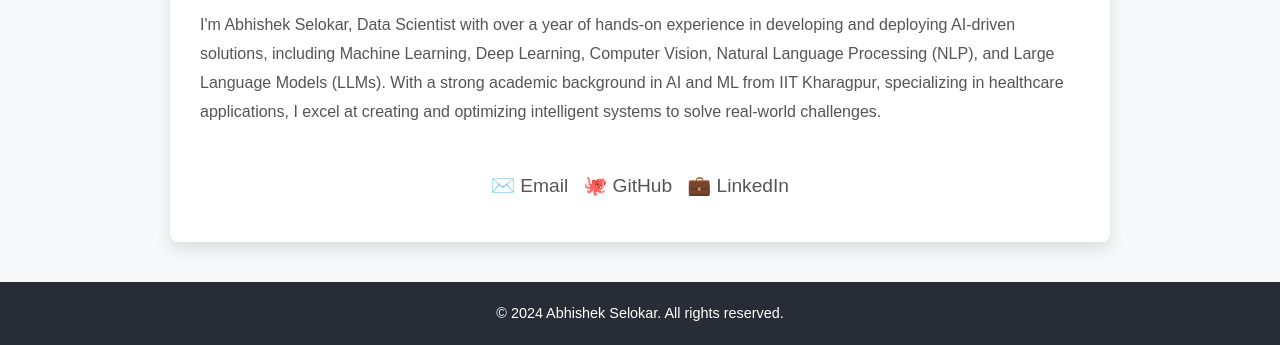
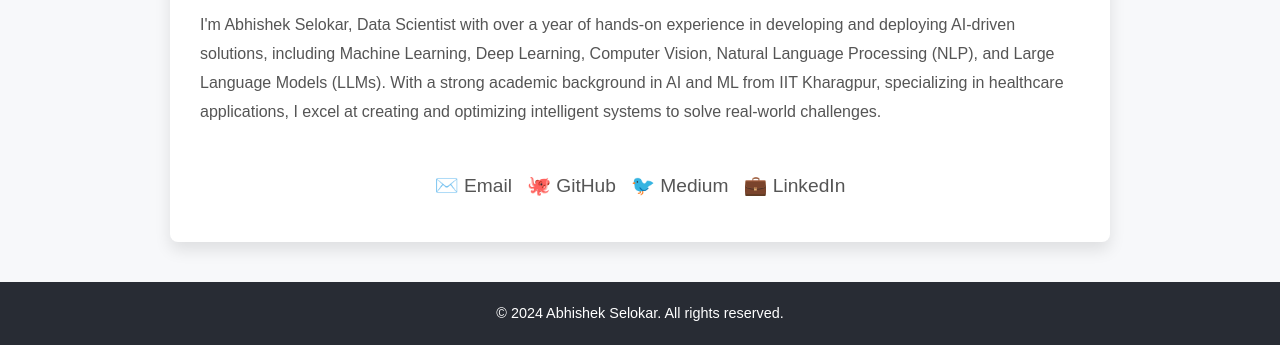
Before and after one commit to selokarabhishek/selokarabhishek.github.io, a plain HTML site: page index.html in a window 1280 px wide. Shown: the part 630-975 px from the top of the page. Drawn offline with Linux system fonts and the light colour scheme.

Commit message:
Update index.html

```diff
--- a/index.html
+++ b/index.html
@@ -329,7 +329,7 @@
     <div class="social-links">
         <a href="">✉️ Email</a>
         <a href="https://github.com/selokarabhishek">🐙 GitHub</a>
-<!--         <a href="https://twitter.com/chipro">🐦 Twitter</a> -->
+        <a href="https://medium.com/@imabhi1216">🐦 Medium</a>
         <a href="www.linkedin.com/in/abhishek-244477175">💼 LinkedIn</a>
     </div>
 </div>
```
